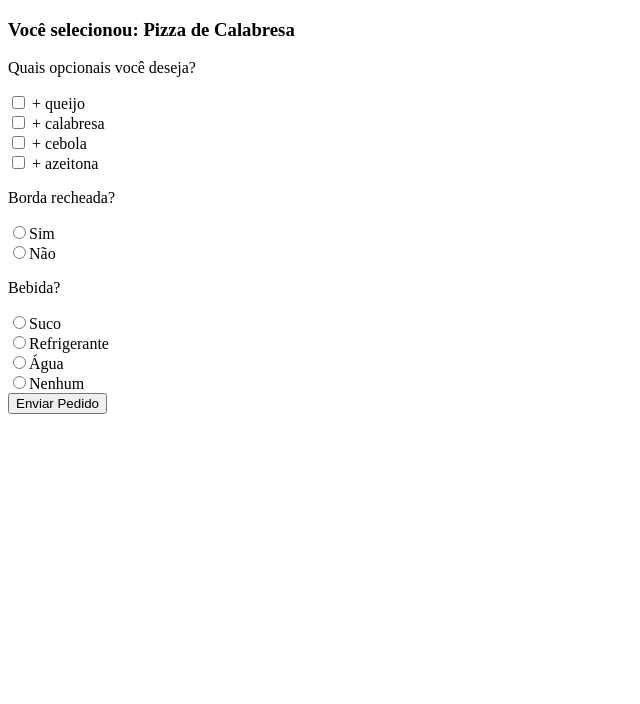
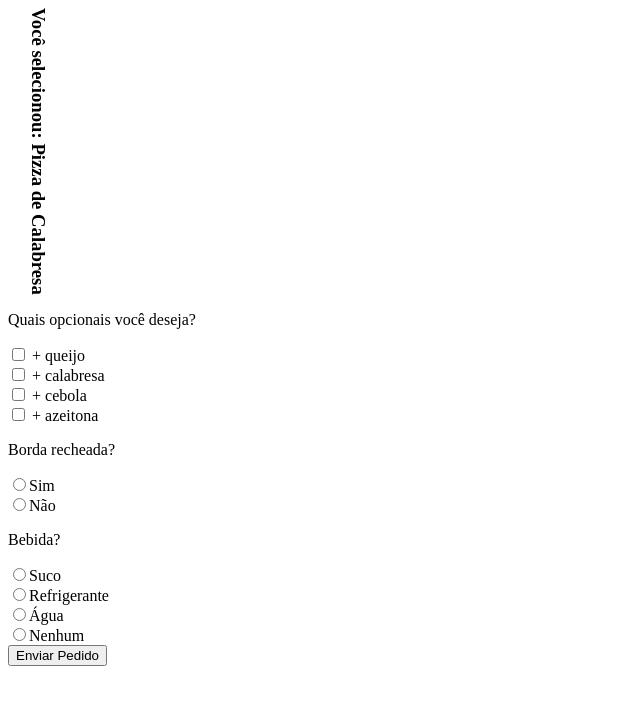
Before and after one commit to alan-andr/santander-bootcamp, a plain HTML site: page formularios/ex03.html in a window 1280 px wide. Shown: the whole page, without its empty margins (0-640 px from the left). Drawn offline with Linux system fonts and the light colour scheme.

Commit message:
Update ex03.html

```diff
--- a/formularios/ex03.html
+++ b/formularios/ex03.html
@@ -4,6 +4,11 @@
     <meta charset="UTF-8">
     <meta name="viewport" content="width=device-width, initial-scale=1.0">
     <title>Formulário de Cadastro</title>
+    <style>
+        h3 {
+            writing-mode: vertical-rl;
+        }
+    </style>
 </head>
 <body>
     <form action="#" method="get">
```
